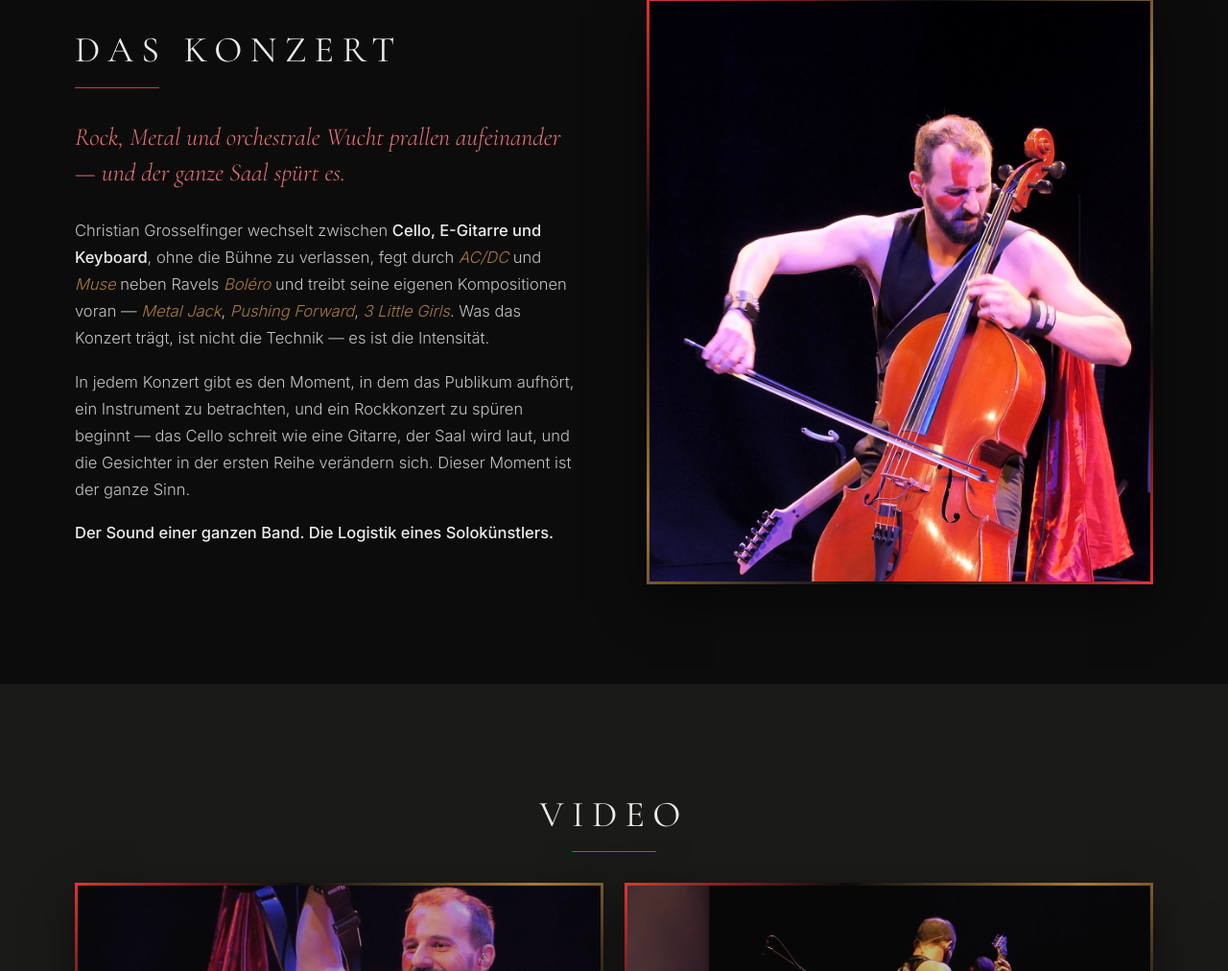
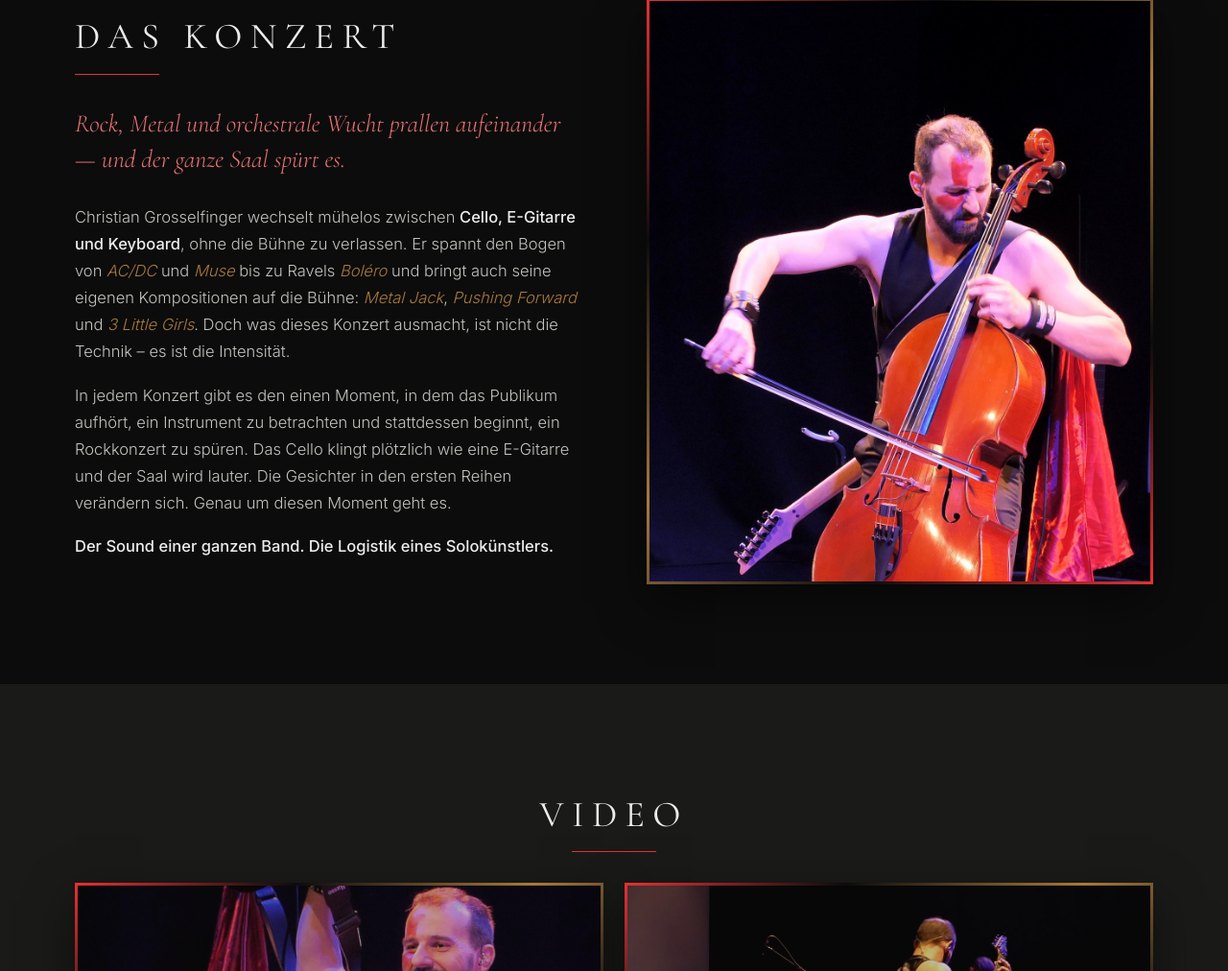
Before and after one commit to christiangrosselfinger/cellostorm-site, a plain HTML site: page de/index.html in a window 1280 px wide. Shown: the part 858-1870 px from the top of the page at 96% size. Drawn offline with nearby package versions, Linux system fonts and the light colour scheme.

Commit message:
German: apply native-speaker review (Cello Storm, Epic Scores, Romantic Cello)
Co-Authored-By: Claude Sonnet 5.5 <noreply@anthropic.com>

```diff
--- a/de/index.html
+++ b/de/index.html
@@ -383,8 +383,8 @@ footer a:hover{text-decoration:underline}
 <div class="sec-label">Das Konzert</div>
 <div class="sec-rule"></div>
 <p class="lead">Rock, Metal und orchestrale Wucht prallen aufeinander — und der ganze Saal spürt es.</p>
-<p>Christian Grosselfinger wechselt zwischen <strong>Cello, E-Gitarre und Keyboard</strong>, ohne die Bühne zu verlassen, fegt durch <em>AC/DC</em> und <em>Muse</em> neben Ravels <em>Boléro</em> und treibt seine eigenen Kompositionen voran — <em>Metal Jack</em>, <em>Pushing Forward</em>, <em>3 Little Girls</em>. Was das Konzert trägt, ist nicht die Technik — es ist die Intensität.</p>
-<p>In jedem Konzert gibt es den Moment, in dem das Publikum aufhört, ein Instrument zu betrachten, und ein Rockkonzert zu spüren beginnt — das Cello schreit wie eine Gitarre, der Saal wird laut, und die Gesichter in der ersten Reihe verändern sich. Dieser Moment ist der ganze Sinn.</p>
+<p>Christian Grosselfinger wechselt mühelos zwischen <strong>Cello, E-Gitarre und Keyboard</strong>, ohne die Bühne zu verlassen. Er spannt den Bogen von <em>AC/DC</em> und <em>Muse</em> bis zu Ravels <em>Boléro</em> und bringt auch seine eigenen Kompositionen auf die Bühne: <em>Metal Jack</em>, <em>Pushing Forward</em> und <em>3 Little Girls</em>. Doch was dieses Konzert ausmacht, ist nicht die Technik – es ist die Intensität.</p>
+<p>In jedem Konzert gibt es den einen Moment, in dem das Publikum aufhört, ein Instrument zu betrachten und stattdessen beginnt, ein Rockkonzert zu spüren. Das Cello klingt plötzlich wie eine E-Gitarre und der Saal wird lauter. Die Gesichter in den ersten Reihen verändern sich. Genau um diesen Moment geht es.</p>
 <p><strong>Der Sound einer ganzen Band. Die Logistik eines Solokünstlers.</strong></p>
 </div>
 <div class="col-img"><img alt="Christian Grosselfinger bei Cello Storm" class="framed" src="/images/close.jpg"/></div>
```
